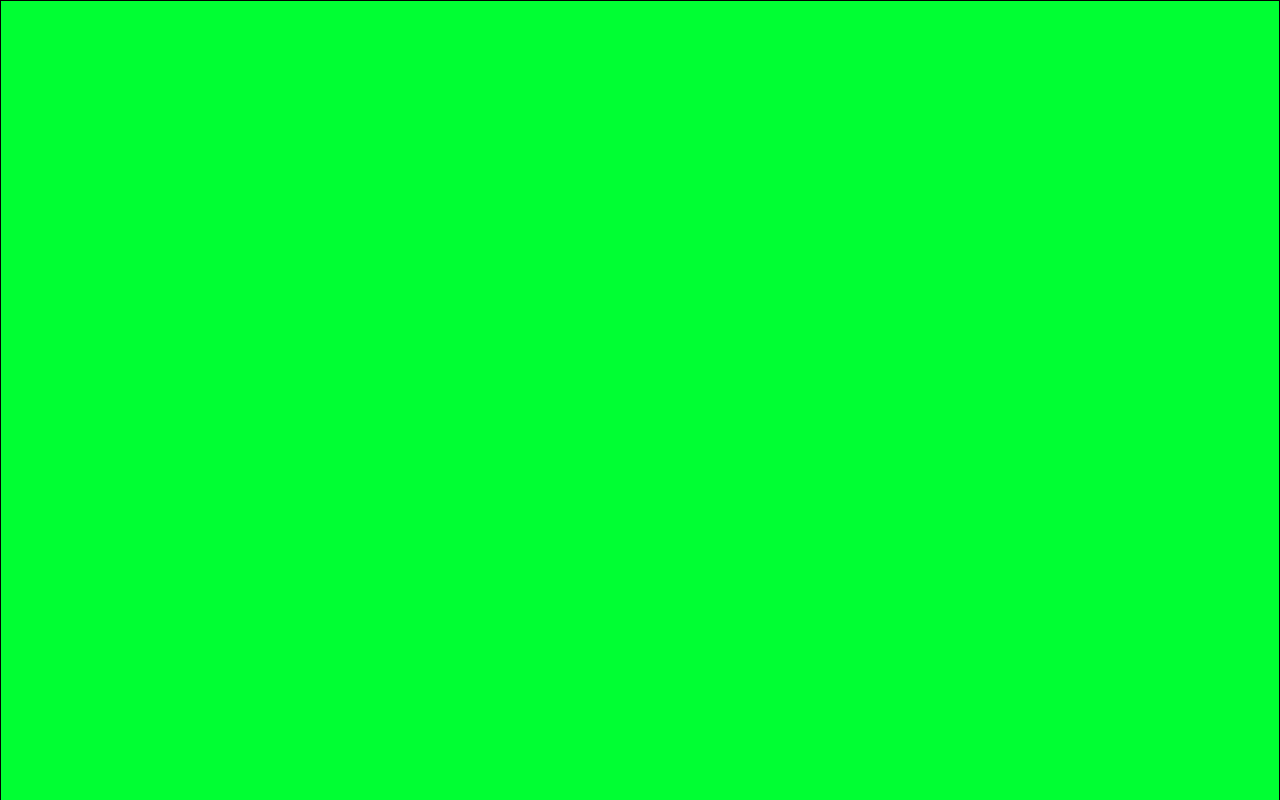
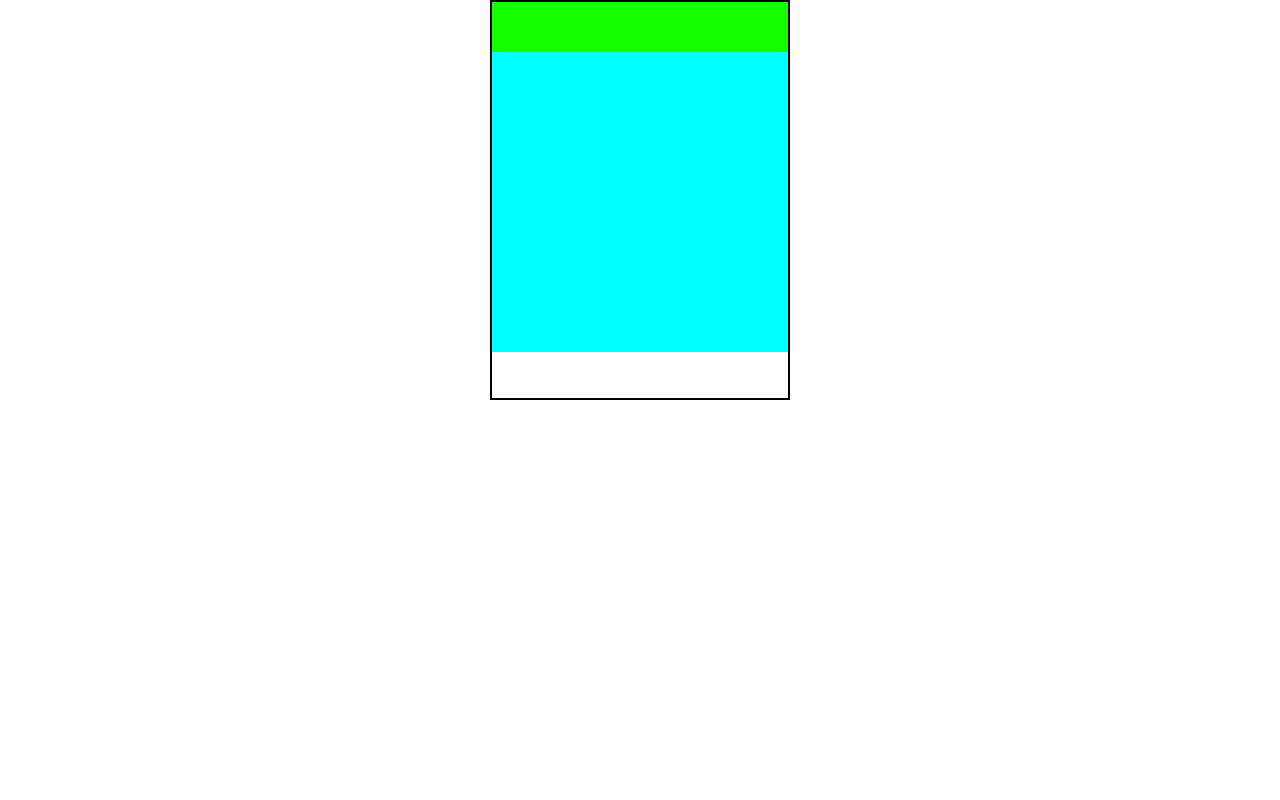
Before and after one commit to Javit1766/Prueba-Corta-1, a plain HTML site: page index.html in a window 1280 px wide. Shown: the top 800 px of the page. Drawn offline with Linux system fonts and the light colour scheme.

Commit message:
Todo en secciones

```diff
--- a/Modulos/menu.css
+++ b/Modulos/menu.css
@@ -0,0 +1,21 @@
+.menu {
+    width: 300px;
+    height: 400px;
+    border: 2px solid black;
+    margin: auto;
+}
+
+.arriba {
+    height : 50px;
+    background-color: rgb(21, 255, 0);
+    text-align: center;
+
+
+}
+
+.abajo {
+    height: 300px;
+    width: auto;
+    background-color: aqua;
+    text-align: center;
+}
--- a/index.html
+++ b/index.html
@@ -13,15 +13,9 @@
 
 </head>
 <body>
-    <header> </header>
+    <div class="menu">
+        <div class="arriba"></div>
+        <div class="abajo"></div>
+    </div>
 </body>
-<style>
-    header {
-        width: 100%;
-        height: 100rem;
-        background-color: rgb(0, 255, 51);
-        border: 1px solid black;
-    }
-
-</style>
 </html>
```
